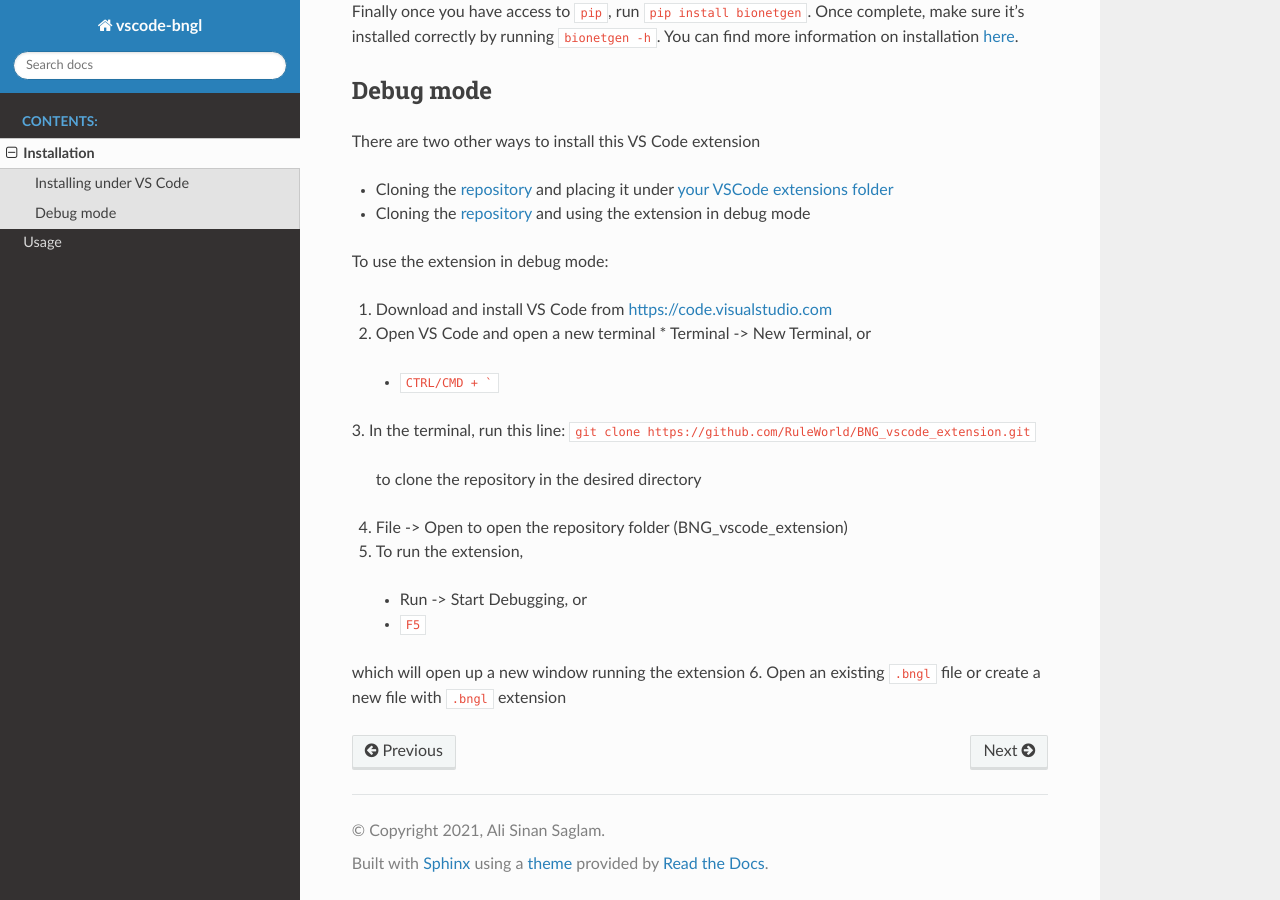
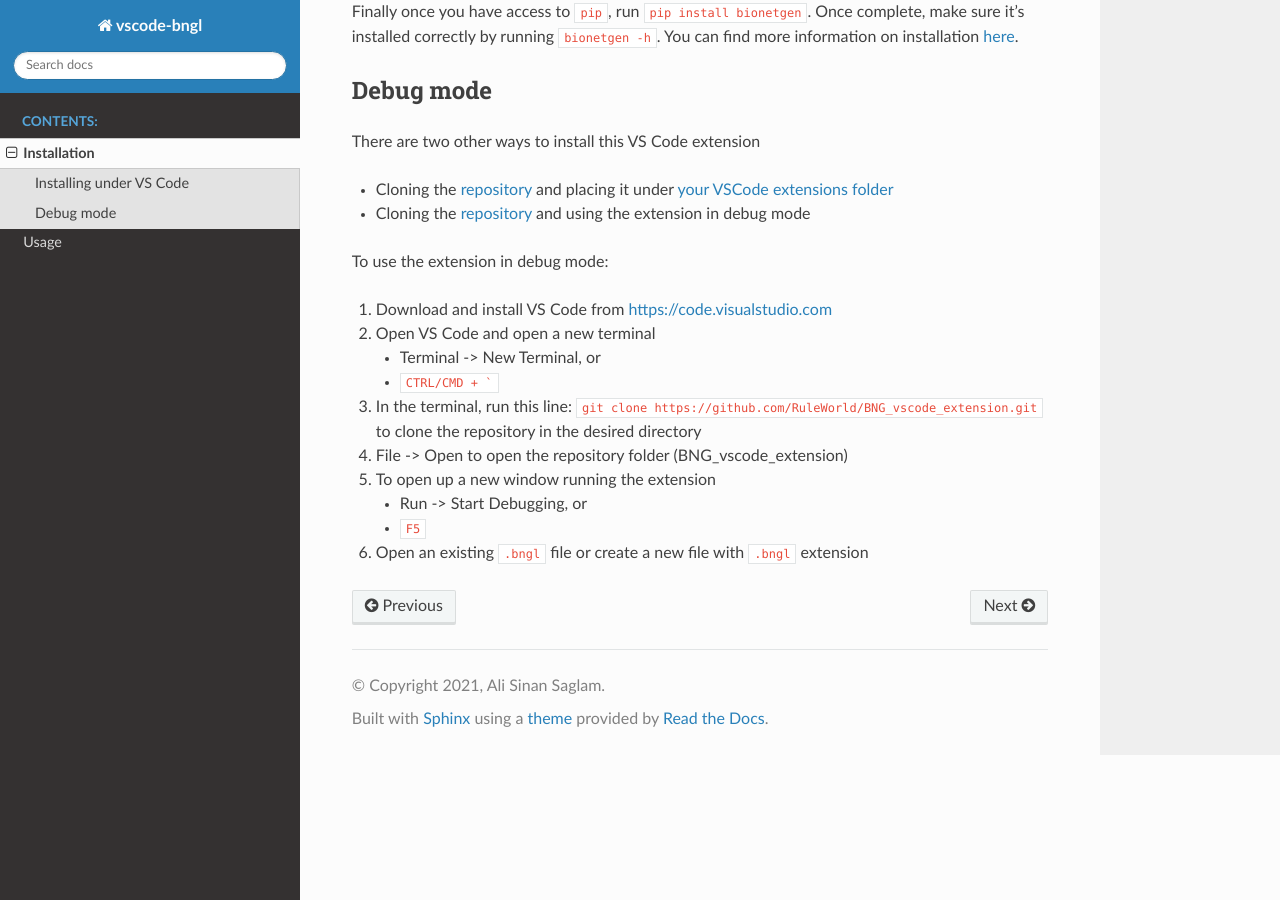
Before and after one commit to RuleWorld/BNG_vscode_extension, a Sphinx documentation site: the page built from docs/source/install.rst, in a window 1280 px wide and 900 px high, scrolled down 603 px. Built offline with Sphinx 7.4.7 and the Read the Docs theme 2.0.0, drawn with Linux system fonts in a browser that asks for light colours.

Commit message:
Fixing more installation md syntax

````diff
--- a/docs/source/install.rst
+++ b/docs/source/install.rst
@@ -36,16 +36,17 @@ There are two other ways to install this VS Code extension
 
 To use the extension in debug mode:
 
-1.	Download and install VS Code from https://code.visualstudio.com
-2.	Open VS Code and open a new terminal
-	* Terminal -> New Terminal, or
-    * ``CTRL/CMD + ```
-3.	In the terminal, run this line:
-``git clone https://github.com/RuleWorld/BNG_vscode_extension.git``
-	to clone the repository in the desired directory
-4.	File -> Open to open the repository folder (BNG_vscode_extension)
-5.	To run the extension,
-    * Run -> Start Debugging, or
-    * ``F5``
-which will open up a new window running the extension
-6.	Open an existing ``.bngl`` file or create a new file with ``.bngl`` extension
+1. Download and install VS Code from https://code.visualstudio.com
+2. Open VS Code and open a new terminal
+
+   * Terminal -> New Terminal, or
+   * ``CTRL/CMD + ```
+
+3. In the terminal, run this line: ``git clone https://github.com/RuleWorld/BNG_vscode_extension.git`` to clone the repository in the desired directory
+4. File -> Open to open the repository folder (BNG_vscode_extension)
+5. To open up a new window running the extension
+
+   * Run -> Start Debugging, or
+   * ``F5``
+
+6. Open an existing ``.bngl`` file or create a new file with ``.bngl`` extension
````
